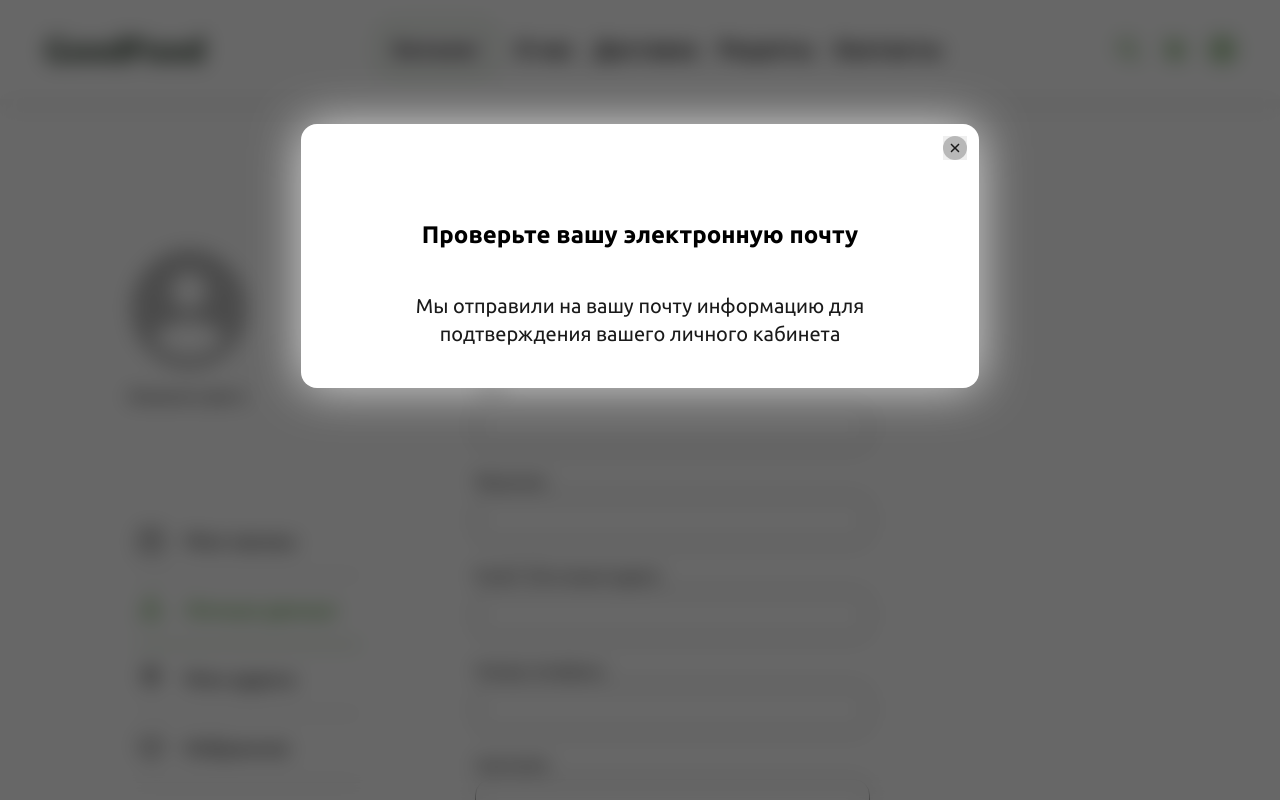
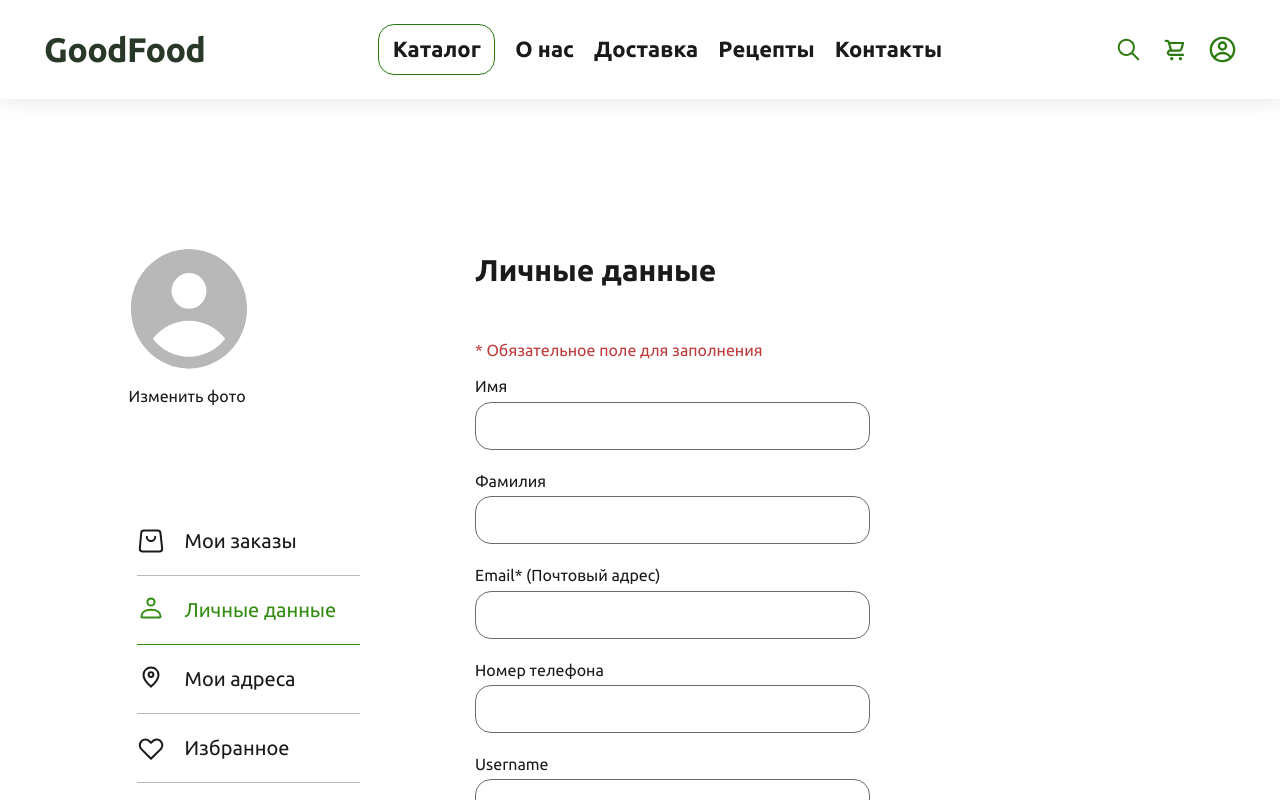
Before and after one commit to kavabunga/goodfood-frontend, a React (Vite) app: page /profile/user in a window 1280 px wide. Shown: the top 800 px of the page. Built offline with nearby package versions, Linux system fonts and the light colour scheme; no server answers.

Commit message:
fix: fix popup

```diff
--- a/src/contexts/popup-context.tsx
+++ b/src/contexts/popup-context.tsx
@@ -14,7 +14,7 @@ const PopupContext = createContext<PopupContextType | undefined>(undefined);
 
 export const PopupProvider: React.FC<{ children: ReactNode }> = ({ children }) => {
 	const [popupState, setPopupState] = useState({
-		openPopup: true,
+		openPopup: false,
 		openPopupLogin: false,
 		openPopupRegistration: false,
 	});
```
